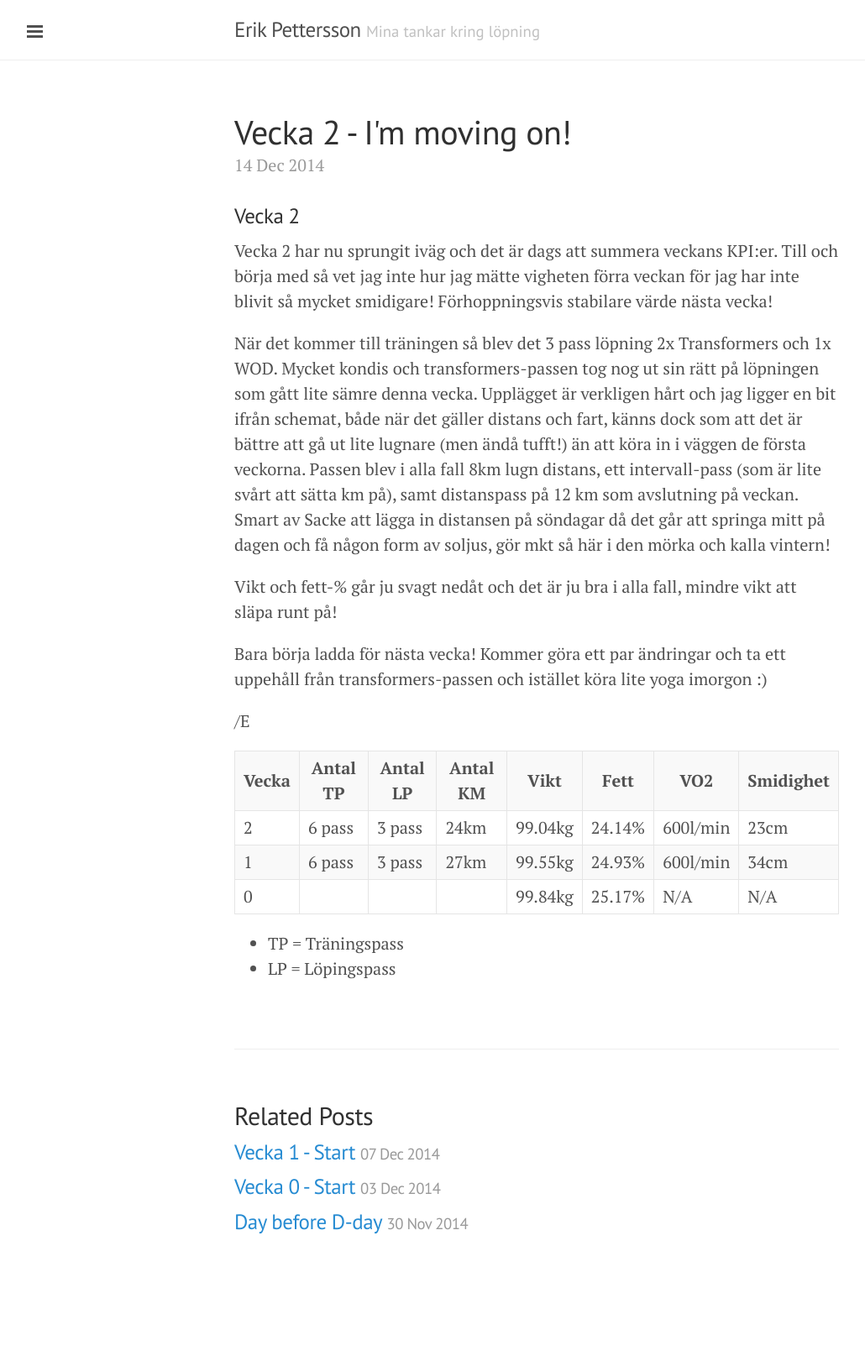
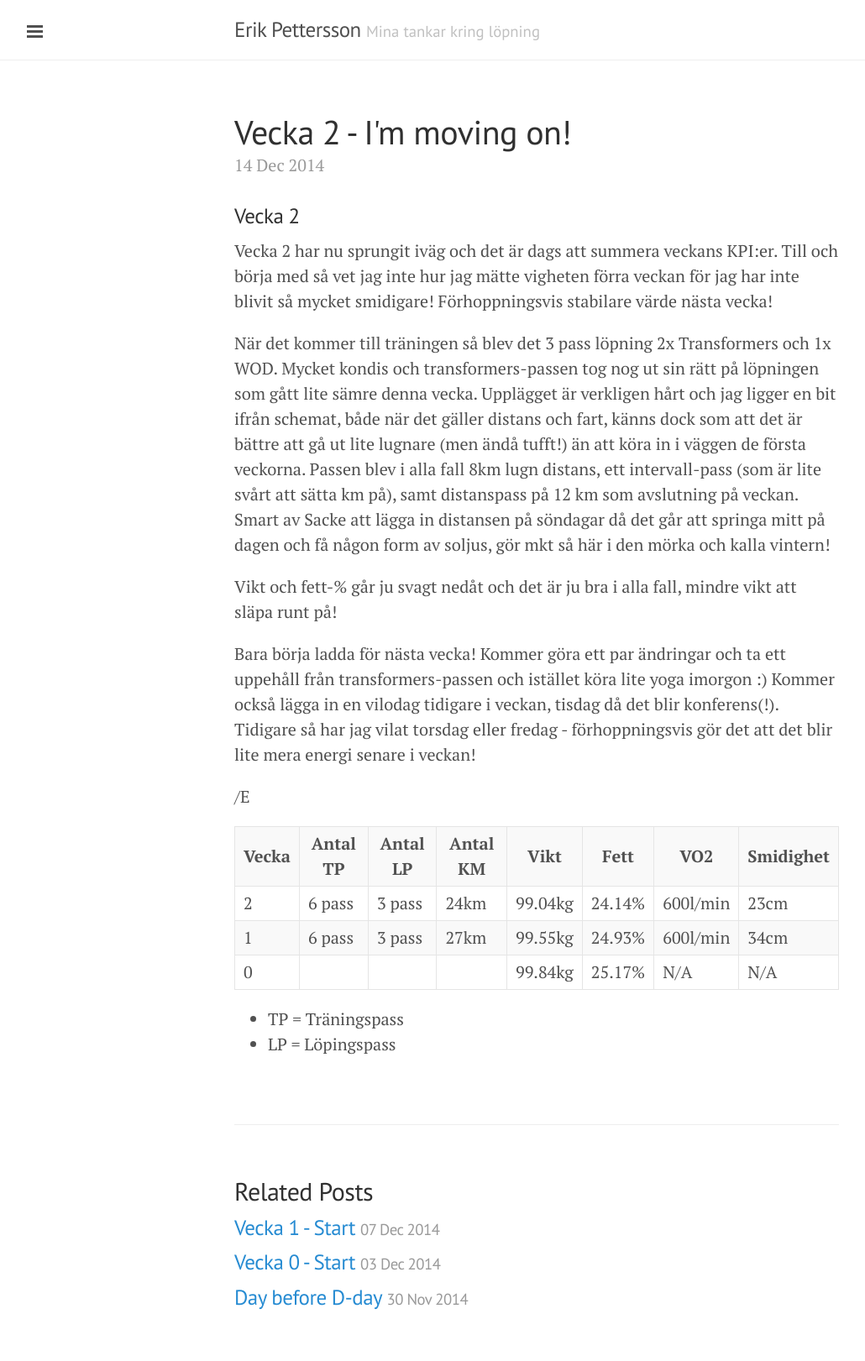
Before and after one commit to eripe970/eripe970.github.io, a Jekyll site: the page built from _posts/2014-12-14-week2.md, in a window 1280 px wide. Shown: the whole page at 84% size, without its empty margins (1-1031 px from the left). Built offline with Jekyll 4.4.1, drawn with Linux system fonts in a browser that asks for light colours; Markdown is read by kramdown in place of the engine named in the settings; before the commit the page ends 1531 px from its top, so only the background shows below that.

Commit message:
Update 2014-12-14-week2.md

```diff
--- a/_posts/2014-12-14-week2.md
+++ b/_posts/2014-12-14-week2.md
@@ -11,7 +11,7 @@ När det kommer till träningen så blev det 3 pass löpning 2x Transformers och
 
 Vikt och fett-% går ju svagt nedåt och det är ju bra i alla fall, mindre vikt att släpa runt på!
 
-Bara börja ladda för nästa vecka! Kommer göra ett par ändringar och ta ett uppehåll från transformers-passen och istället köra lite yoga imorgon :)
+Bara börja ladda för nästa vecka! Kommer göra ett par ändringar och ta ett uppehåll från transformers-passen och istället köra lite yoga imorgon :) Kommer också lägga in en vilodag tidigare i veckan, tisdag då det blir konferens(!). Tidigare så har jag vilat torsdag eller fredag - förhoppningsvis gör det att det blir lite mera energi senare i veckan!
 
 /E
 
```
